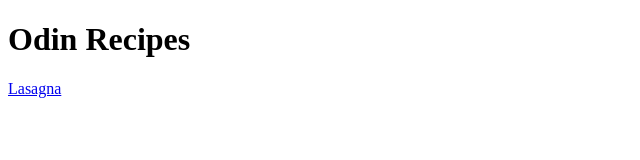
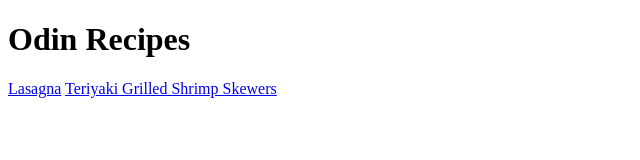
Before and after one commit to mwaskin/odin-recipes, a plain HTML site: page index.html in a window 1280 px wide. Shown: the whole page, without its empty margins (0-640 px from the left). Drawn offline with Linux system fonts and the light colour scheme.

Commit message:
add link to teriyaki shrimp recipe on home page

```diff
--- a/index.html
+++ b/index.html
@@ -8,5 +8,6 @@
 	<body>
 		<h1>Odin Recipes</h1>
 		<a href="./recipes/lasagna.html">Lasagna</a>
+		<a href="./recipes/teriyaki-shrimp.html">Teriyaki Grilled Shrimp Skewers</a>
 	</body>
 </html>
```
